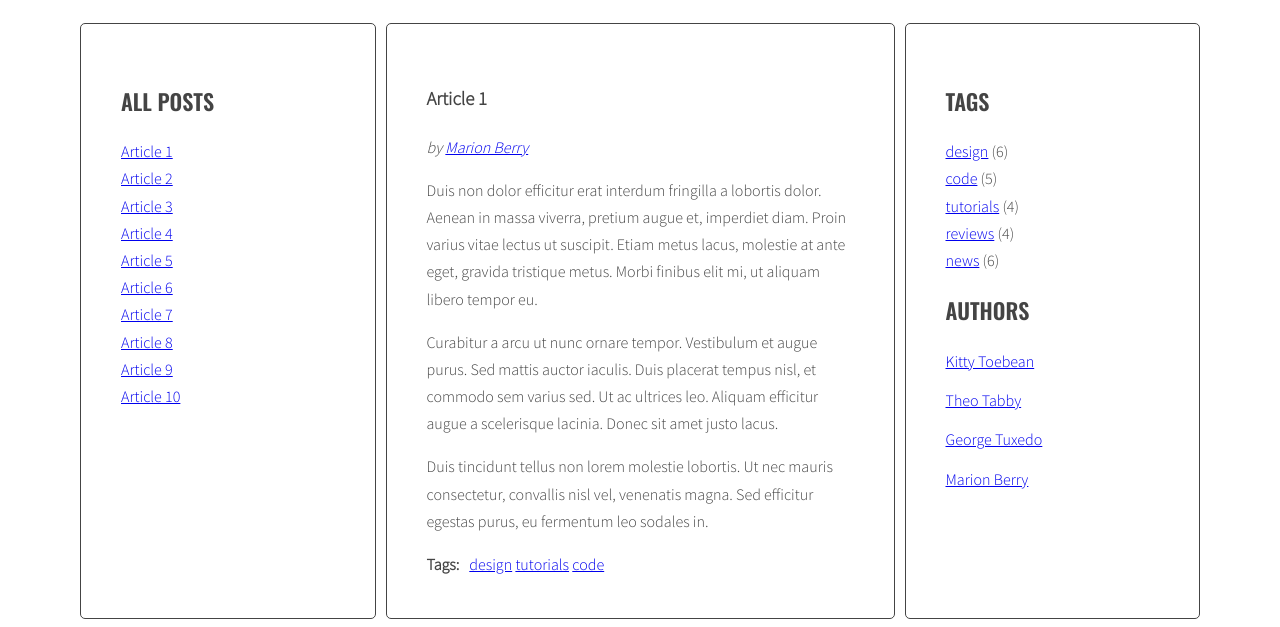
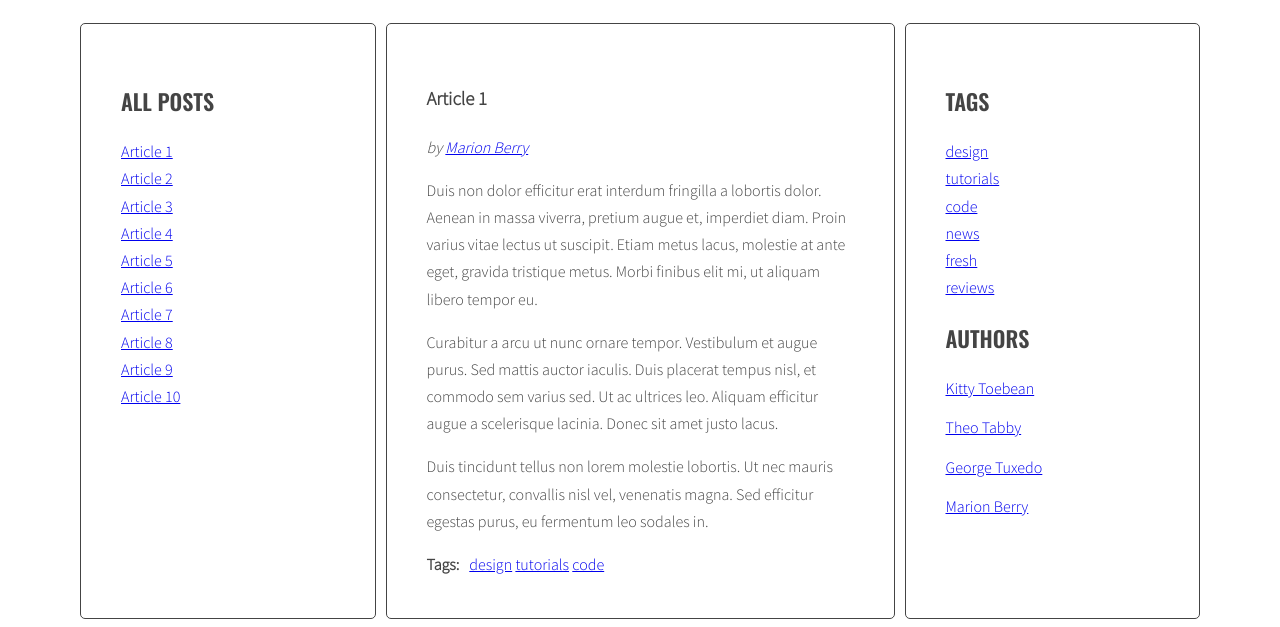
Before and after one commit to DmitrySkok/javascript-blog, a website: page index.html in a window 1280 px wide. Shown: the part 220-847 px from the top of the page. Drawn offline with nearby package versions, Linux system fonts and the light colour scheme.

Commit message:
Done generate tags in the left side

```diff
--- a/index.html
+++ b/index.html
@@ -334,11 +334,6 @@
           <aside class="sidebar">
             <h2 class="section-title">Tags</h2>
             <ul class="list tags">
-              <li><a href="#">design</a> <span>(6)</span></li>
-              <li><a href="#">code</a> <span>(5)</span></li>
-              <li><a href="#">tutorials</a> <span>(4)</span></li>
-              <li><a href="#">reviews</a> <span>(4)</span></li>
-              <li><a href="#">news</a> <span>(6)</span></li>
             </ul>
             <h2 class="section-title">Authors</h2>
             <ul class="list authors">
--- a/js/script.js
+++ b/js/script.js
@@ -43,7 +43,8 @@ const optArticleSelector = '.post',
   optTitleSelector = '.post-title',
   optTitleListSelector = '.titles',
   optArticleTagsSelector = '.post-tags .list',
-  optPostAuthorSelector = '.post-author';
+  optPostAuthorSelector = '.post-author',
+  optTagsListSelector = '.tags.list';
 
 function generateTitleLinks(customSelector = '') {
   /*[DONE] remove contents of titleList */
@@ -79,6 +80,8 @@ function generateTitleLinks(customSelector = '') {
 generateTitleLinks();
 
 function generateTags(){
+  /* [NEW] create a new variable allTags with an empty array */
+  let allTags = [];
   /*[DONE] find all articles */
   const articles = document.querySelectorAll(optArticleSelector);
   /*[DONE] START LOOP: for every article: */
@@ -99,13 +102,22 @@ function generateTags(){
       const linkHTML = '<li><a href="#tag-' + tag + '">'+ tag +'</a></li>';
       /*[DONE] add generated code to html variable */
       html = html + linkHTML + ' ';
+      /* [NEW] check if this link is NOT already in allTags */
+      if(allTags.indexOf(linkHTML) == -1){
+        /* [NEW] add generated code to allTags array */
+        allTags.push(linkHTML);
+      }
     }
+
     /*[DONE] END LOOP: for each tag */
 
     /*[DONE] insert HTML of all the links into the tags wrapper */
     tagsWrapper.innerHTML = html;
-  }
-  /*[DONE] END LOOP: for every article: */
+  } /*[DONE] END LOOP: for every article: */
+  /* [NEW] find list of tags in right column */
+  const tagList = document.querySelector(optTagsListSelector);
+  /* [NEW] add html from allTags to tagList */
+  tagList.innerHTML = allTags.join(' ');
 }
 
 generateTags();
```
